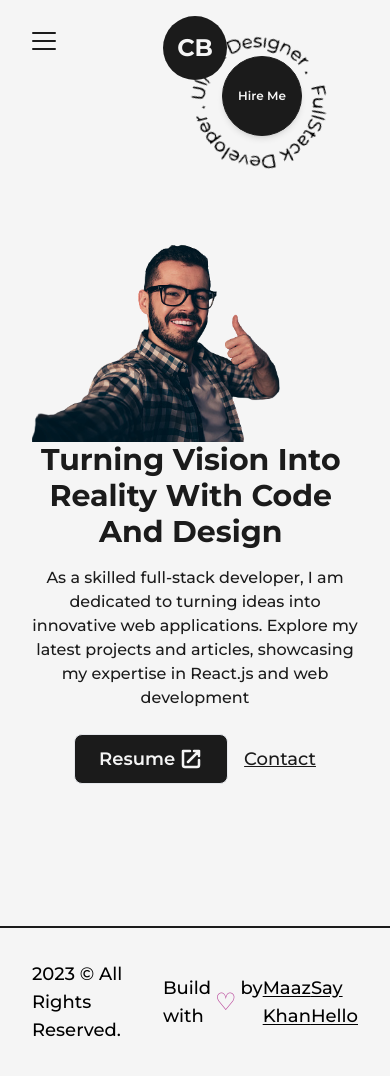
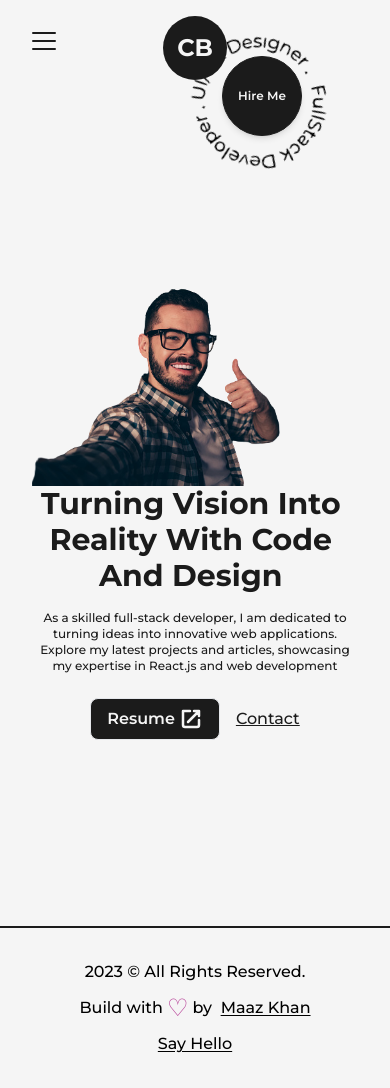
Before and after one commit to mmaazkhanhere/learningRepo, a Next.js app in the folder portfolio-website/: page / in a window 390 px wide. Built offline with nearby package versions, Linux system fonts and the light colour scheme.

Commit message:
home page and footer responsive

```diff
--- a/portfolio-website/src/pages/components/Footer.tsx
+++ b/portfolio-website/src/pages/components/Footer.tsx
@@ -5,10 +5,10 @@
 export default function Footer() {
     return (
         <footer className='w-full border-t-2 border-solid border-dark font-medium font-montserrat text-lg
-        dark:text-ligth dark:border-light'>
-            <Layout className='py-8 flex items-center justify-between'>
+        dark:text-ligth dark:border-light sm:text-base'>
+            <Layout className='py-8 flex items-center justify-between lg:flex-col lg:py-6'>
                 <span>{new Date().getFullYear()} &copy; All Rights Reserved.</span>
-                <div className='flex items-center'>
+                <div className='flex items-center lg:py-2'>
                     Build with <span className='text-primary dark:text-primaryDark text-2xl px-1'>&#9825;</span> by &nbsp;
                     <Link href={"/"} className='underline underline-offset-2'>
                         Maaz Khan
--- a/portfolio-website/src/pages/index.tsx
+++ b/portfolio-website/src/pages/index.tsx
@@ -30,7 +30,7 @@
             <div className='w-1/2 flex flex-col items-center self-center lg:w-full lg:text-center'>
               <AnimatedText text="Turning Vision Into Reality With Code And Design" className='!text-6xl
               !text-left xl:!text-5xl lg:!text-center lg:!text-6xl md:!text-5xl sm:!text-3xl' />
-              <p className='font-montserrat my-4 text-base font-medium'>
+              <p className='font-montserrat my-4 text-base font-medium md:text-sm sm:text-xs'>
                 As a skilled full-stack developer, I am dedicated to turning ideas into innovative web applications.
                 Explore my latest projects and articles, showcasing my expertise in React.js and web development
               </p>
@@ -39,14 +39,15 @@
                   className='flex items-center bg-dark text-light p-2.5 px-6 rounded-lg text-lg
                 font-semibold hover:bg-light hover:text-dark border border-solid border-trasparent
                 hover:border-dark dark:bg-light dark:text-dark hover:dark:bg-dark
-                hover:dark:text-light hover:dark:border-light'
+                hover:dark:text-light hover:dark:border-light md:p-2 md:px-4 md:text-base'
                   download={true}>
                   Resume
                   <svg className='ml-1' xmlns="http://www.w3.org/2000/svg" width="24" height="24" viewBox="0 0 24 24"><path fill="none" stroke="currentColor" stroke-linecap="round" stroke-linejoin="round" stroke-width="2.5" d="M11 4H4v14a2 2 0 0 0 2 2h12a2 2 0 0 0 2-2v-5M9 15L20 4m-5 0h5v5" />
                   </svg>
                 </Link>
                 <Link href={"mailto:mmaazkhan@outlook.com"} target={"_blank"}
-                  className='ml-4 text-lg font-medium capitalize text-dark underline dark:text-light '>
+                  className='ml-4 text-lg font-medium capitalize text-dark underline dark:text-light
+                  md:text-base'>
                   Contact
                 </Link>
               </div>
```
